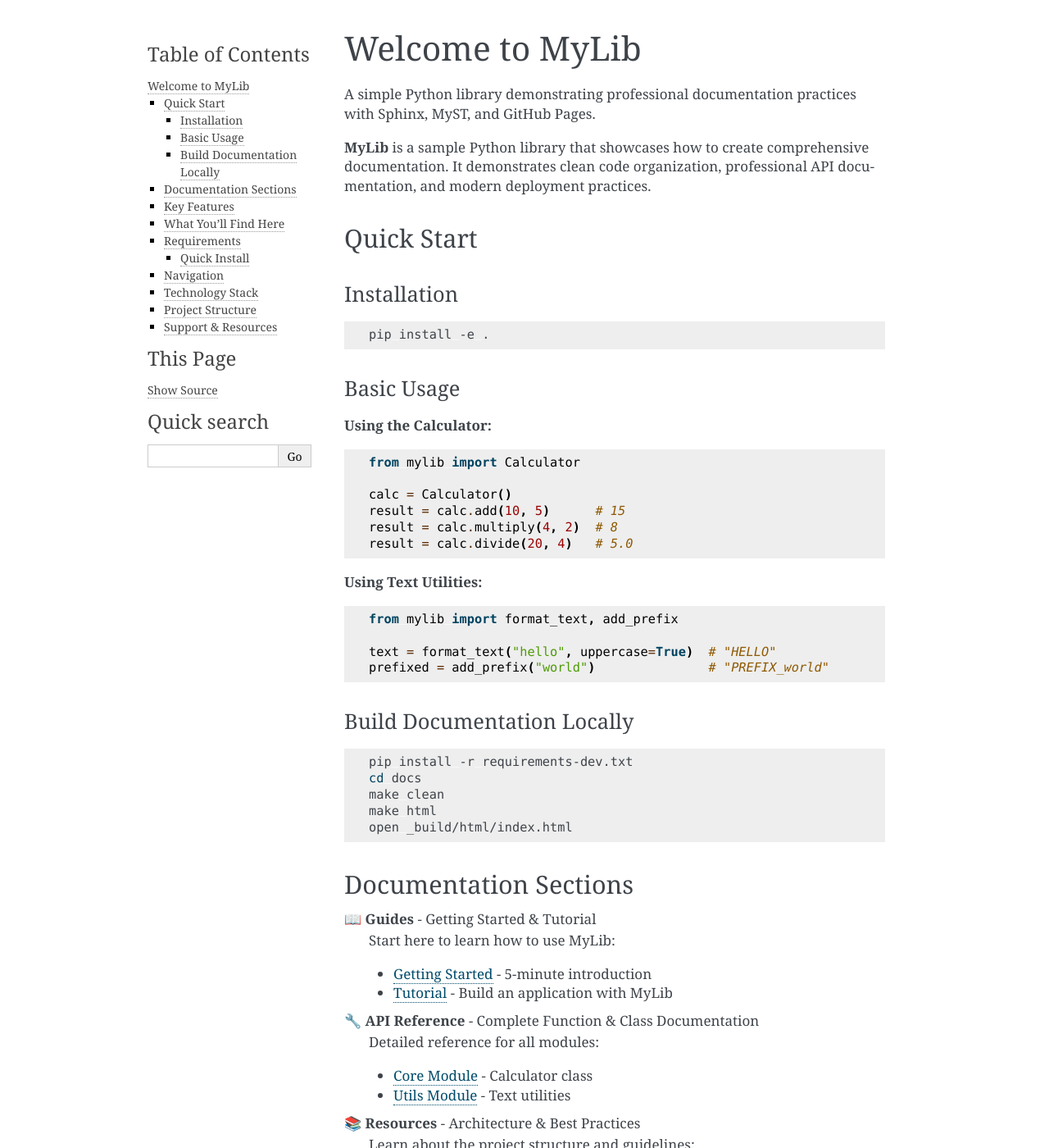
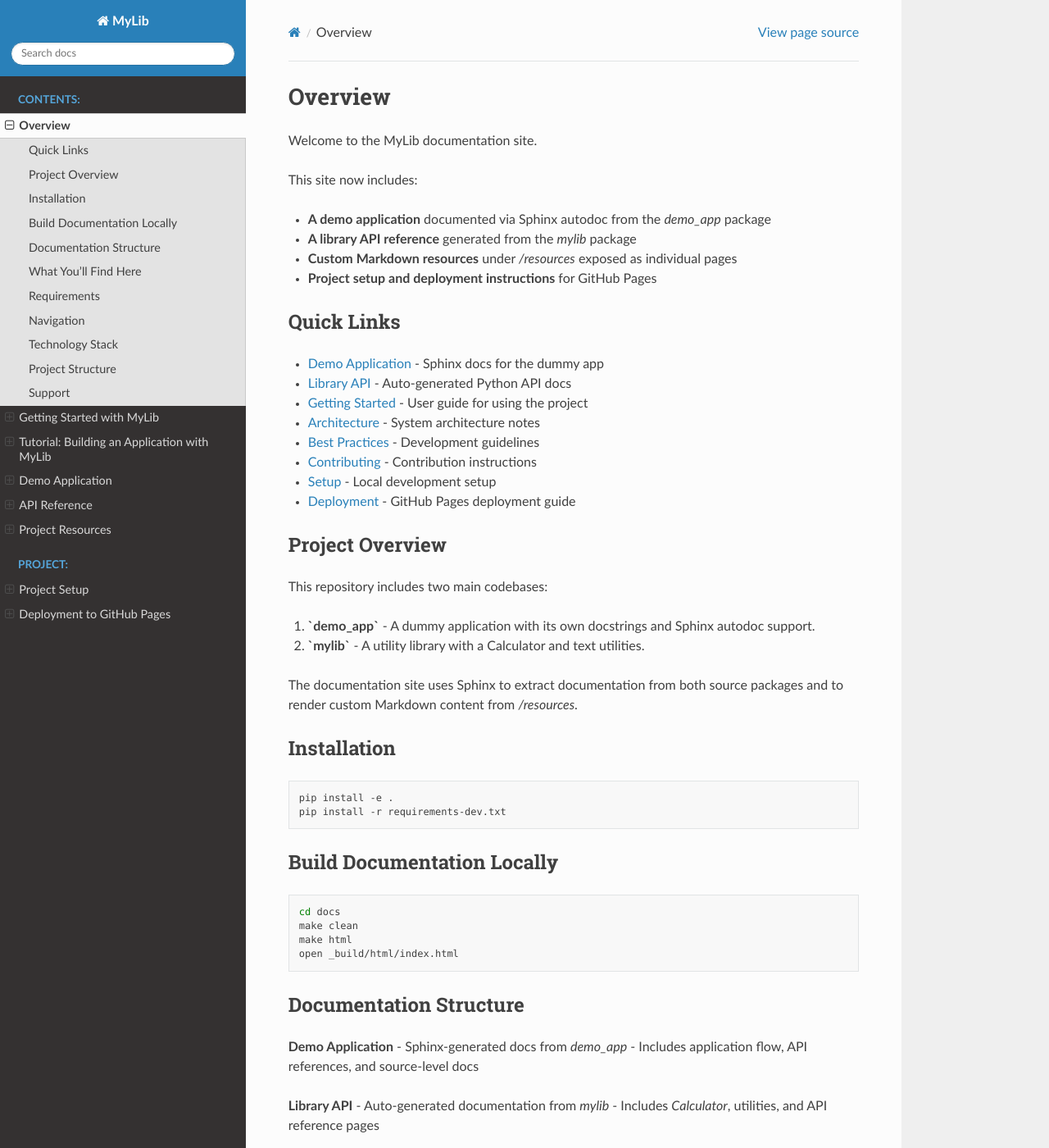
Before and after one commit to chriaa/gh-test, a Sphinx documentation site: the page built from docs/overview.rst, in a window 1280 px wide and 1400 px high. Shown: the whole window at 82% size. Built offline with Sphinx 7.4.7 and the Read the Docs theme 3.1.0, drawn with Linux system fonts in a browser that asks for light colours; some of the changed text lies outside the part shown.

Commit message:
Add demo application docs, update Sphinx site navigation, and enable RTD theme

```diff
--- a/docs/conf.py
+++ b/docs/conf.py
@@ -44,7 +44,12 @@
 }
 
 # Theme configuration
-html_theme = 'alabaster'
+html_theme = 'sphinx_rtd_theme'
+html_theme_options = {
+    'collapse_navigation': False,
+    'navigation_depth': 3,
+    'titles_only': False,
+}
 html_static_path = ['_static']
 
 # Autodoc settings
--- a/docs/overview.rst
+++ b/docs/overview.rst
@@ -1,159 +1,111 @@
-Welcome to MyLib
-================
+Overview
+========
 
-A simple Python library demonstrating professional documentation practices with Sphinx, MyST, and GitHub Pages.
+Welcome to the MyLib documentation site.
 
-**MyLib** is a sample Python library that showcases how to create comprehensive documentation. It demonstrates clean code organization, professional API documentation, and modern deployment practices.
+This site now includes:
 
-Quick Start
+- **A demo application** documented via Sphinx autodoc from the `demo_app` package
+- **A library API reference** generated from the `mylib` package
+- **Custom Markdown resources** under `/resources` exposed as individual pages
+- **Project setup and deployment instructions** for GitHub Pages
+
+Quick Links
 -----------
 
+- :doc:`Demo Application <app/index>` - Sphinx docs for the dummy app
+- :doc:`Library API <api/index>` - Auto-generated Python API docs
+- :doc:`Getting Started <guides/getting_started>` - User guide for using the project
+- :doc:`Architecture <resources/architecture>` - System architecture notes
+- :doc:`Best Practices <resources/best_practices>` - Development guidelines
+- :doc:`Contributing <resources/contributing>` - Contribution instructions
+- :doc:`Setup <setup>` - Local development setup
+- :doc:`Deployment <deployment>` - GitHub Pages deployment guide
+
+Project Overview
+----------------
+
+This repository includes two main codebases:
+
+1. **`demo_app`** - A dummy application with its own docstrings and Sphinx autodoc support.
+2. **`mylib`** - A utility library with a Calculator and text utilities.
+
+The documentation site uses Sphinx to extract documentation from both source packages and to render custom Markdown content from `/resources`.
+
 Installation
-^^^^^^^^^^^^
+------------
 
 .. code-block:: bash
 
     pip install -e .
-
-Basic Usage
-^^^^^^^^^^^
-
-**Using the Calculator:**
-
-.. code-block:: python
-
-    from mylib import Calculator
-
-    calc = Calculator()
-    result = calc.add(10, 5)      # 15
-    result = calc.multiply(4, 2)  # 8
-    result = calc.divide(20, 4)   # 5.0
-
-**Using Text Utilities:**
-
-.. code-block:: python
-
-    from mylib import format_text, add_prefix
-
-    text = format_text("hello", uppercase=True)  # "HELLO"
-    prefixed = add_prefix("world")               # "PREFIX_world"
+    pip install -r requirements-dev.txt
 
 Build Documentation Locally
-^^^^^^^^^^^^^^^^^^^^^^^^^^^^^
+---------------------------
 
 .. code-block:: bash
 
-    pip install -r requirements-dev.txt
     cd docs
     make clean
     make html
     open _build/html/index.html
 
-Documentation Sections
-----------------------
+Documentation Structure
+-----------------------
 
-**📖 Guides** - Getting Started & Tutorial
-    Start here to learn how to use MyLib:
+**Demo Application**
+- Sphinx-generated docs from `demo_app`
+- Includes application flow, API references, and source-level docs
 
-    - :doc:`Getting Started <guides/getting_started>` - 5-minute introduction
-    - :doc:`Tutorial <guides/tutorial>` - Build an application with MyLib
+**Library API**
+- Auto-generated documentation from `mylib`
+- Includes `Calculator`, utilities, and API reference pages
 
-**🔧 API Reference** - Complete Function & Class Documentation
-    Detailed reference for all modules:
+**Resources**
+- Markdown content from `/resources`
+- Includes architecture, best practices, and contributing guides
 
-    - :doc:`Core Module <api/core>` - Calculator class
-    - :doc:`Utils Module <api/utils>` - Text utilities
-
-**📚 Resources** - Architecture & Best Practices
-    Learn about the project structure and guidelines:
-
-    - :doc:`Architecture <resources/architecture>` - System design
-    - :doc:`Best Practices <resources/best_practices>` - Development guidelines
-    - :doc:`Contributing <resources/contributing>` - How to contribute
-
-**📋 Project** - Setup & Deployment
-    Local development and production deployment:
-
-    - :doc:`Setup <setup>` - Local development setup
-    - :doc:`Deployment <deployment>` - Deploy to GitHub Pages
-
-Key Features
-------------
-
-✅ **Professional Grade** - Production-ready code structure
-✅ **Well Documented** - Every function has comprehensive docstrings
-✅ **Multiple Formats** - Mix Markdown and reStructuredText
-✅ **Auto-Generated API** - Documentation from code docstrings
-✅ **GitHub Pages Ready** - One-click deployment with GitHub Actions
-✅ **Best Practices** - Demonstrates Python and documentation standards
+**Project**
+- Setup and deployment instructions
 
 What You'll Find Here
 ---------------------
 
-This documentation site includes:
-
-1. **Complete API Reference** (auto-generated from Python docstrings)
-2. **Getting Started Guide** (quick introduction to MyLib)
-3. **Comprehensive Tutorial** (build a real application)
-4. **Best Practices Guide** (development guidelines)
-5. **Architecture Overview** (system design and structure)
-6. **Contributing Guidelines** (how to contribute)
-7. **Setup Instructions** (local development)
-8. **Deployment Guide** (GitHub Pages with GitHub Actions)
+- A real demo application documented with Sphinx
+- Source extraction of the application code
+- Auto-generated library API docs
+- Markdown resource pages in the left navigation
+- A unified site with both app docs and library docs
 
 Requirements
 ------------
 
 - Python 3.6 or higher
-- pip (Python package manager)
+- pip
 
-For documentation:
+Documentation dependencies:
 
 - Sphinx >= 4.0.0
 - myst-parser >= 0.18.0
-- alabaster >= 0.7.12
-
-Quick Install
-^^^^^^^^^^^^^
-
-.. code-block:: bash
-
-    # Install dependencies
-    pip install -r requirements-dev.txt
-
-    # Install the package
-    pip install -e .
+- sphinx-rtd-theme >= 1.2.0
 
 Navigation
 ----------
 
-**First Time Here?**
-    Start with :doc:`Getting Started <guides/getting_started>`
-
-**Want to Use MyLib?**
-    Read the :doc:`Tutorial <guides/tutorial>`
-
-**Looking for API Details?**
-    See :doc:`Core Module <api/core>` or :doc:`Utils Module <api/utils>`
-
-**Contributing to the Project?**
-    Check :doc:`Contributing <resources/contributing>`
-
-**Setting Up Locally?**
-    Follow :doc:`Setup <setup>`
-
-**Deploying Docs?**
-    Read :doc:`Deployment <deployment>`
+- Start at :doc:`Demo Application <app/index>` to explore the dummy app docs
+- Browse :doc:`Library API <api/index>` for the code reference
+- Use :doc:`Resources <resources/index>` for Markdown guides
+- Follow :doc:`Setup <setup>` and :doc:`Deployment <deployment>` for local and site setup
 
 Technology Stack
 ----------------
 
-- **Python 3.6+** - Programming language
-- **Sphinx** - Documentation generator
-- **MyST Parser** - Markdown support for Sphinx
-- **Alabaster** - Clean, professional theme
-- **GitHub Actions** - CI/CD and deployment
-- **GitHub Pages** - Documentation hosting
+- **Python**
+- **Sphinx**
+- **MyST Parser**
+- **sphinx_rtd_theme**
+- **GitHub Actions**
+- **GitHub Pages**
 
 Project Structure
 -----------------
@@ -161,30 +113,28 @@
 .. code-block:: text
 
     gh-pages-ex/
-    ├── mylib/                    # Python library
+    ├── demo_app/                 # Demo application package
     │   ├── __init__.py
-    │   ├── core.py               # Calculator class
-    │   └── utils.py              # Text utilities
-    ├── docs/                     # Sphinx documentation
+    │   ├── app.py
+    │   └── utils.py
+    ├── mylib/                    # Python library package
+    ├── docs/                     # Sphinx documentation source
     │   ├── conf.py
     │   ├── index.rst
-    │   ├── overview.rst          # This page
-    │   ├── api/                  # API documentation
-    │   ├── guides/               # User guides
-    │   └── resources/            # Resources (auto-copied)
-    ├── resources/                # Source markdown files
-    ├── .github/workflows/        # GitHub Actions
-    └── setup.py                  # Package setup
+    │   ├── overview.rst
+    │   ├── app/
+    │   ├── api/
+    │   ├── guides/
+    │   └── resources/
+    ├── resources/                # Source Markdown docs
+    ├── .github/workflows/
+    └── setup.py
 
-Support & Resources
--------------------
+Support
+-------
 
-- **Repository**: https://github.com/yourusername/gh-pages-ex
-- **Issues**: Report bugs on GitHub Issues
-- **Sphinx Documentation**: https://www.sphinx-doc.org/
-- **MyST Parser**: https://myst-parser.readthedocs.io/
-- **GitHub Pages**: https://docs.github.com/en/pages
+- Repo issues: https://github.com/yourusername/gh-pages-ex/issues
+- Sphinx docs: https://www.sphinx-doc.org/
+- MyST docs: https://myst-parser.readthedocs.io/
 
----
-
-Ready to dive in? Start with the :doc:`Getting Started <guides/getting_started>` guide or explore the :doc:`API Reference <api/index>`!
+Ready to explore? Start with :doc:`Demo Application <app/index>` or :doc:`Library API <api/index>`.
--- a/requirements-dev.txt
+++ b/requirements-dev.txt
@@ -1,3 +1,4 @@
 sphinx>=4.0.0
 myst-parser>=0.18.0
+sphinx-rtd-theme>=1.2.0
 alabaster>=0.7.12
```
Also changed, not shown: demo_app/__init__.py (added, +8 -0 lines), docs/app/app.rst (added, +9 -0 lines), docs/app/index.rst (added, +10 -0 lines), docs/app/utils.rst (added, +8 -0 lines), docs/index.rst (+9 -3 lines), 2 other files.
